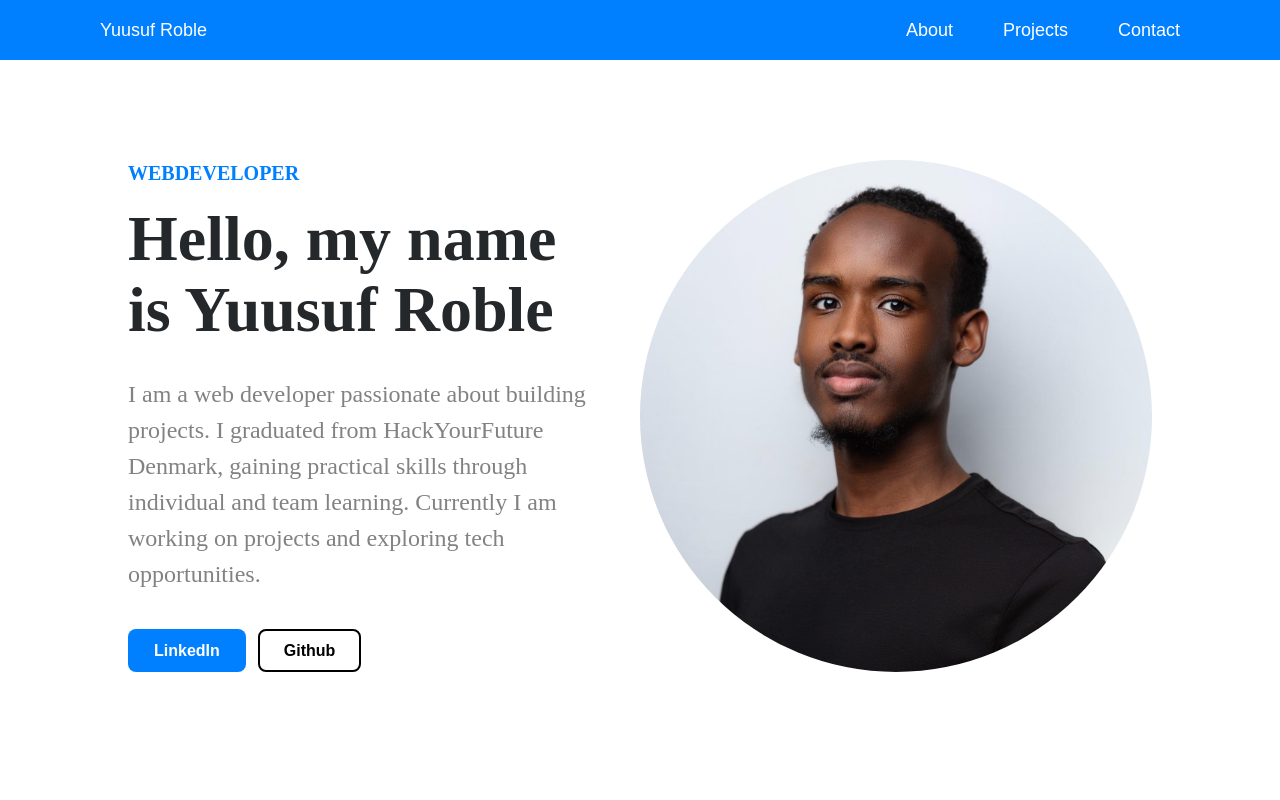
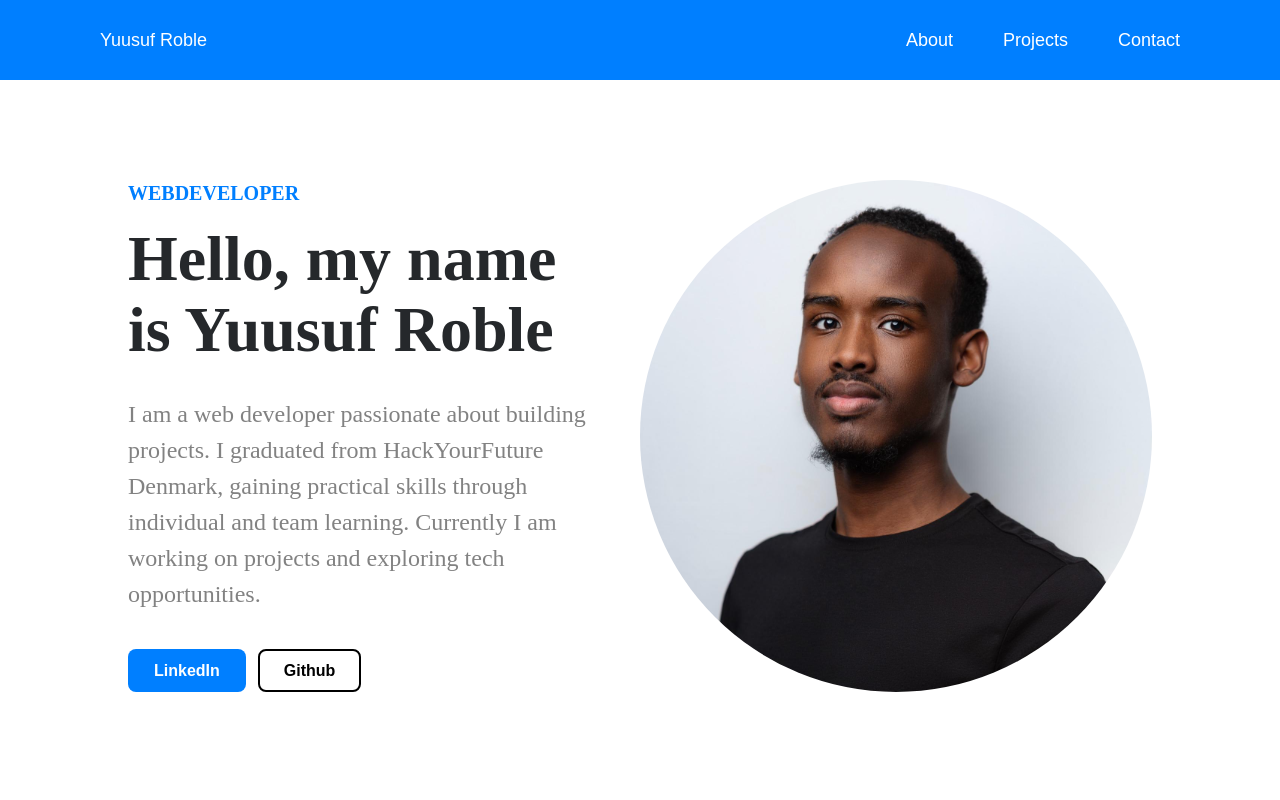
Before and after one commit to Ganja0003/my-portfolio, a Next.js app: page / in a window 1280 px wide. Shown: the top 800 px of the page. Built offline with nearby package versions, Linux system fonts and the light colour scheme.

Commit message:
Add padding to navbar and footer

```diff
--- a/src/app/page.css
+++ b/src/app/page.css
@@ -11,7 +11,7 @@
     justify-content: space-between;
     align-items: center;
     height: 60px;
-    padding: 0 100px;
+    padding: 40px 100px;
     width: 100%;
     color: white;
 }
@@ -494,6 +494,7 @@ margin-top: 10px;
   align-items: center;
   font-size: 16px;
   color: white;
+  padding: 40px 0px;
 }
 .backToTop {
   display: none;
```
